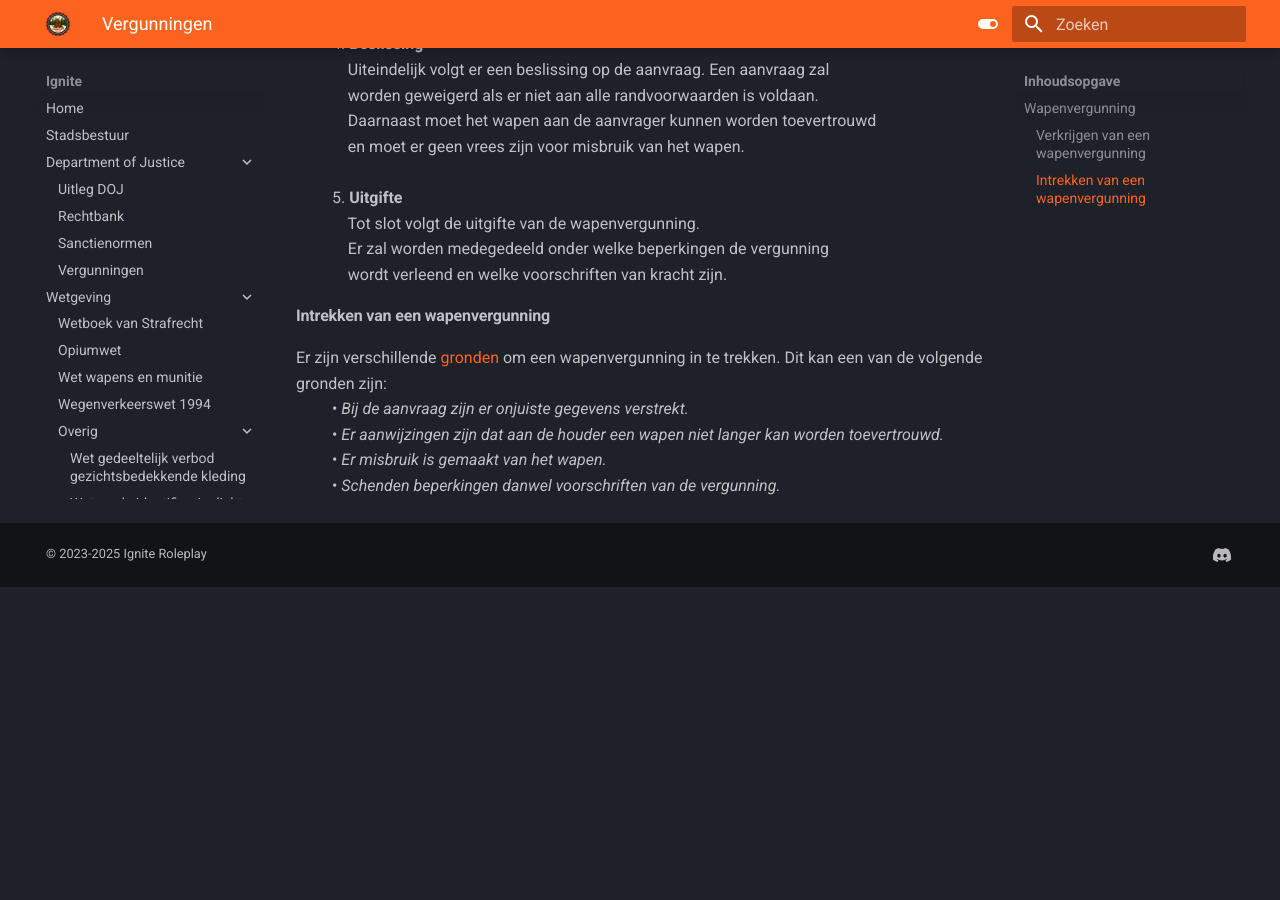
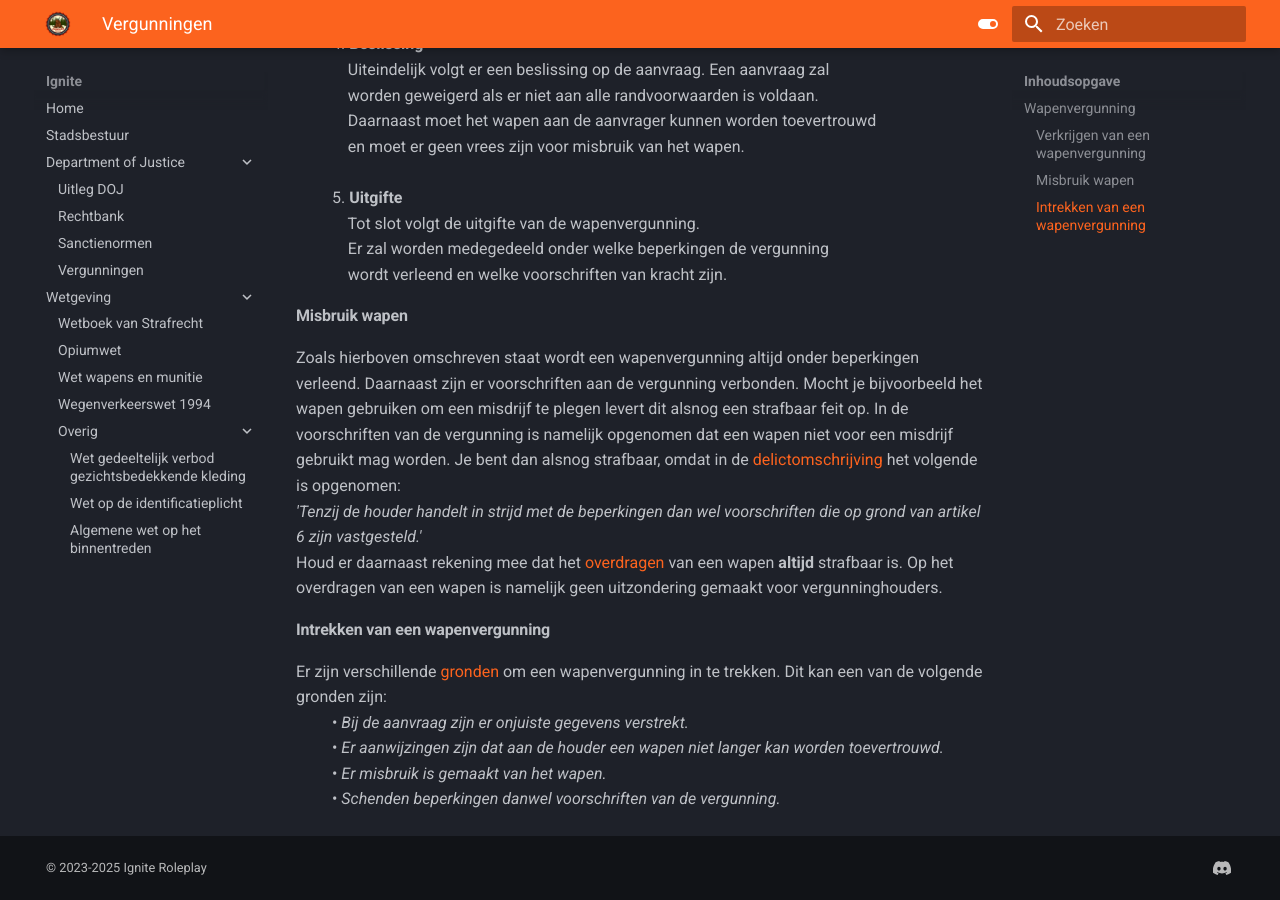
Before and after one commit to NLDenny/wetboek, an MkDocs documentation site: the page built from docs/Department of Justice/test.md, in a window 1280 px wide and 900 px high, scrolled down 924 px. Built offline with MkDocs 1.6.1 and Material for MkDocs 9.7.7, drawn with Linux system fonts in a browser that asks for light colours; before the commit the page ends 1511 px from its top, so only the background shows below that.

Commit message:
Update test.md

```diff
--- a/docs/Department of Justice/test.md
+++ b/docs/Department of Justice/test.md
@@ -37,6 +37,17 @@
 &ensp; &nbsp; &nbsp; &nbsp; &nbsp; &nbsp; Er zal worden medegedeeld onder welke beperkingen de vergunning
 &ensp; &nbsp; &nbsp; &nbsp; &nbsp; &nbsp; wordt verleend en welke voorschriften van kracht zijn. <br>
 
+#### Misbruik wapen
+Zoals hierboven omschreven staat wordt een wapenvergunning altijd onder beperkingen verleend.
+Daarnaast zijn er voorschriften aan de vergunning verbonden.
+Mocht je bijvoorbeeld het wapen gebruiken om een misdrijf te plegen levert dit alsnog een strafbaar feit op.
+In de voorschriften van de vergunning is namelijk opgenomen dat een wapen niet voor een misdrijf gebruikt mag worden.
+Je bent dan alsnog strafbaar, omdat in de [delictomschrijving](../../Wetgeving/wwm/#artikel-27-dragen-categorie-ii-iii-en-iv) het volgende is opgenomen:
+_'Tenzij de houder handelt in strijd met de beperkingen dan wel voorschriften die op grond van artikel 6 zijn vastgesteld.'_
+<br>
+Houd er daarnaast rekening mee dat het [overdragen](../../Wetgeving/wwm/#artikel-31-overdragen-categorie-ii-en-iii) van een wapen __altijd__ strafbaar is.
+Op het overdragen van een wapen is namelijk geen uitzondering gemaakt voor vergunninghouders.
+
 #### Intrekken van een wapenvergunning
 Er zijn verschillende [gronden](../../Wetgeving/wwm/#artikel-7-weigering) om een wapenvergunning in te trekken.
 Dit kan een van de volgende gronden zijn:
```
